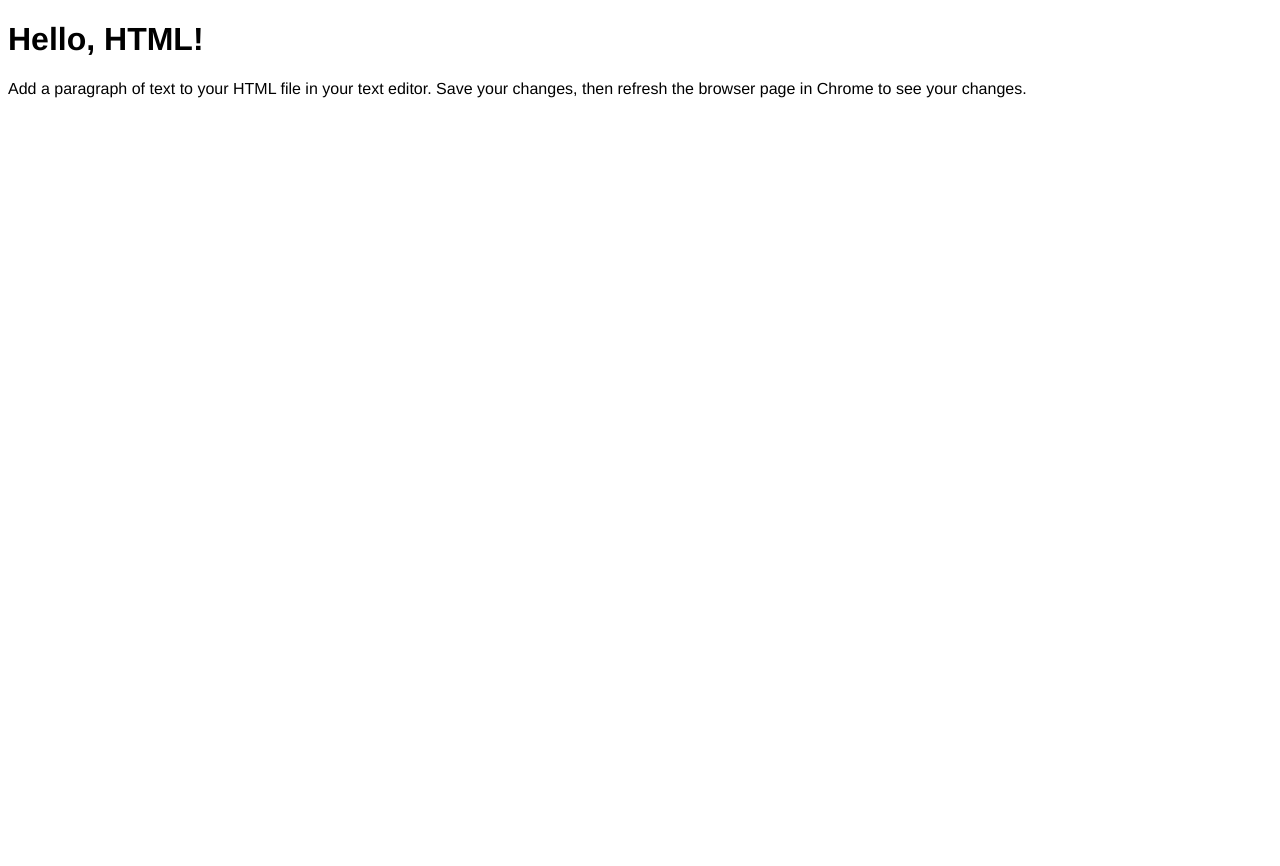
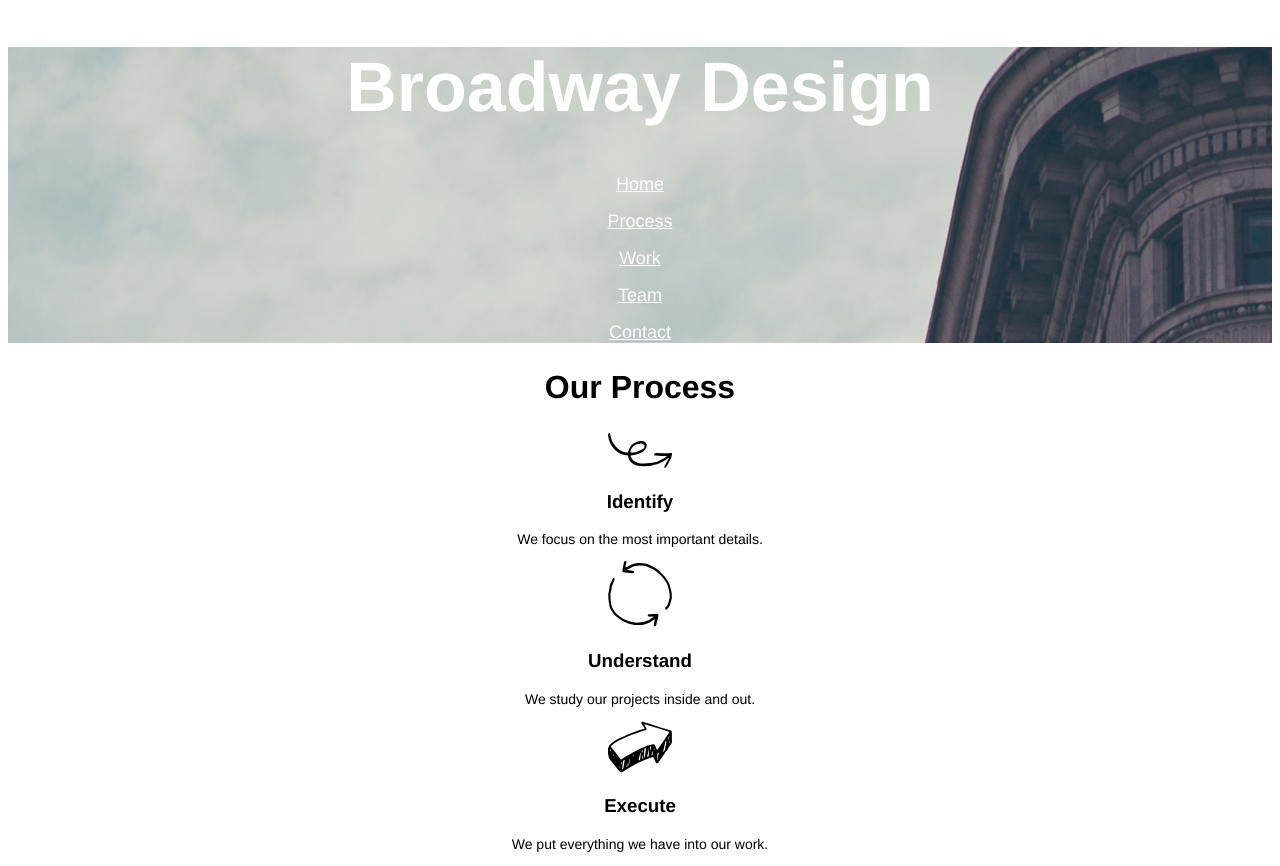
Before and after one commit to grapefruitdesign/broadwaydesign, a plain HTML site: page index.html in a window 1280 px wide. Before the commit the page ends 800 px from the top, so only its background shows below. Drawn offline with Linux system fonts and the light colour scheme; files whose address does not match are found by name.

Commit message:
Commit Nav and Process Sections.

```diff
--- a/index.html
+++ b/index.html
@@ -5,7 +5,33 @@
     <link rel="stylesheet" href="resources/css/style.css">
   </head>
   <body>
-<h1>Hello, HTML!</h1>
-<p>Add a paragraph of text to your HTML file in your text editor. Save your changes, then refresh the browser page in Chrome to see your changes.</p>
+    <!-- Hero Section -->
+<div class="hero">
+<h1>Broadway Design</h1>
+<p><a class="btn-nav" href="#">Home</a></p>
+<p><a class="btn-nav" href="#process">Process</a></p>
+<p><a class="btn-nav" href="#work">Work</a></p>
+<p><a class="btn-nav" href="#team">Team</a></p>
+<p><a class="btn-nav" href="#contact">Contact</a></p>
+</div>
+<!-- Process Section -->
+<div class="supporting" id="process">
+  <h2>Our Process</h2>
+  <div class="supporting-item">
+    <img src="resources/images/identify.svg">
+    <h3>Identify</h3>
+    <p>We focus on the most important details.</p>
+  </div>
+  <div class="supporting-item">
+    <img src="resources/images/understand.svg">
+    <h3>Understand</h3>
+    <p>We study our projects inside and out.</p>
+  </div>
+  <div class="supporting-item">
+    <img src="resources/images/execute.svg">
+    <h3>Execute</h3>
+    <p>We put everything we have into our work.</p>
+  </div>
+</div>
   </body>
 </html>
```
